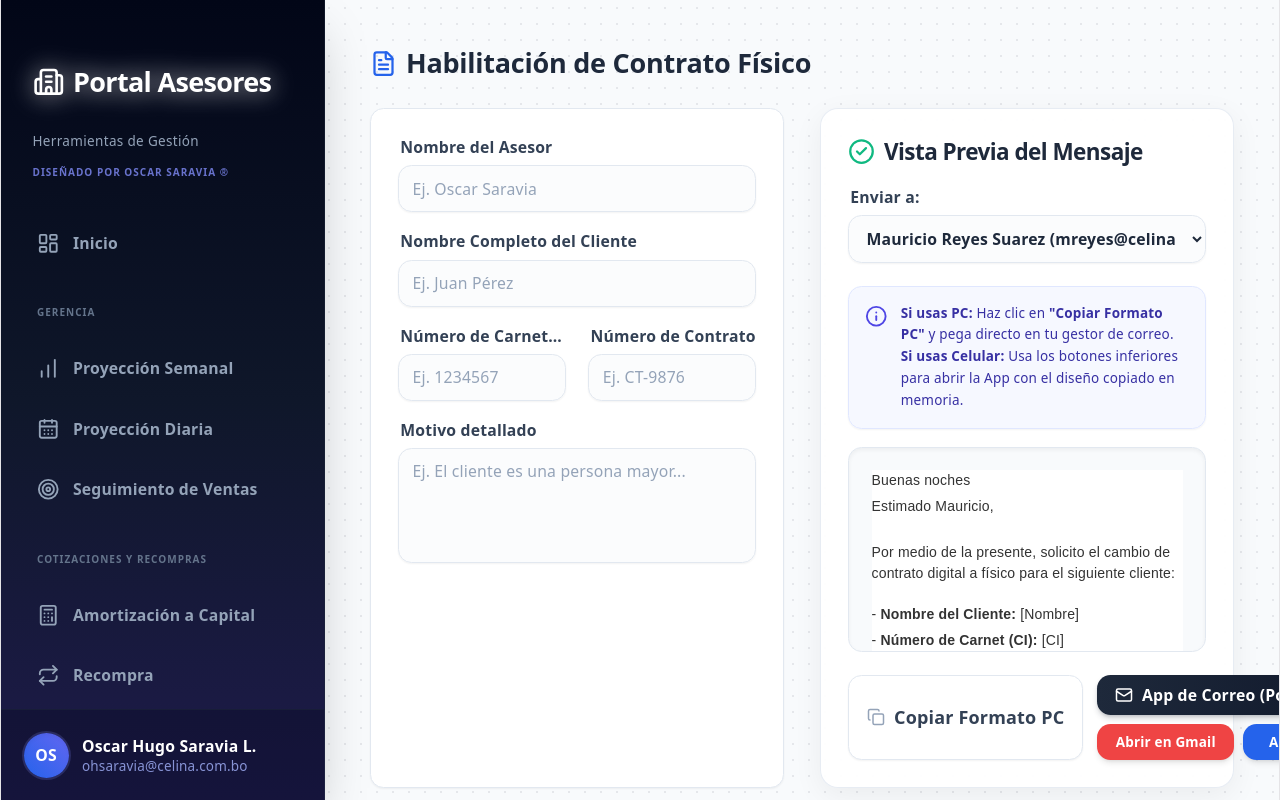
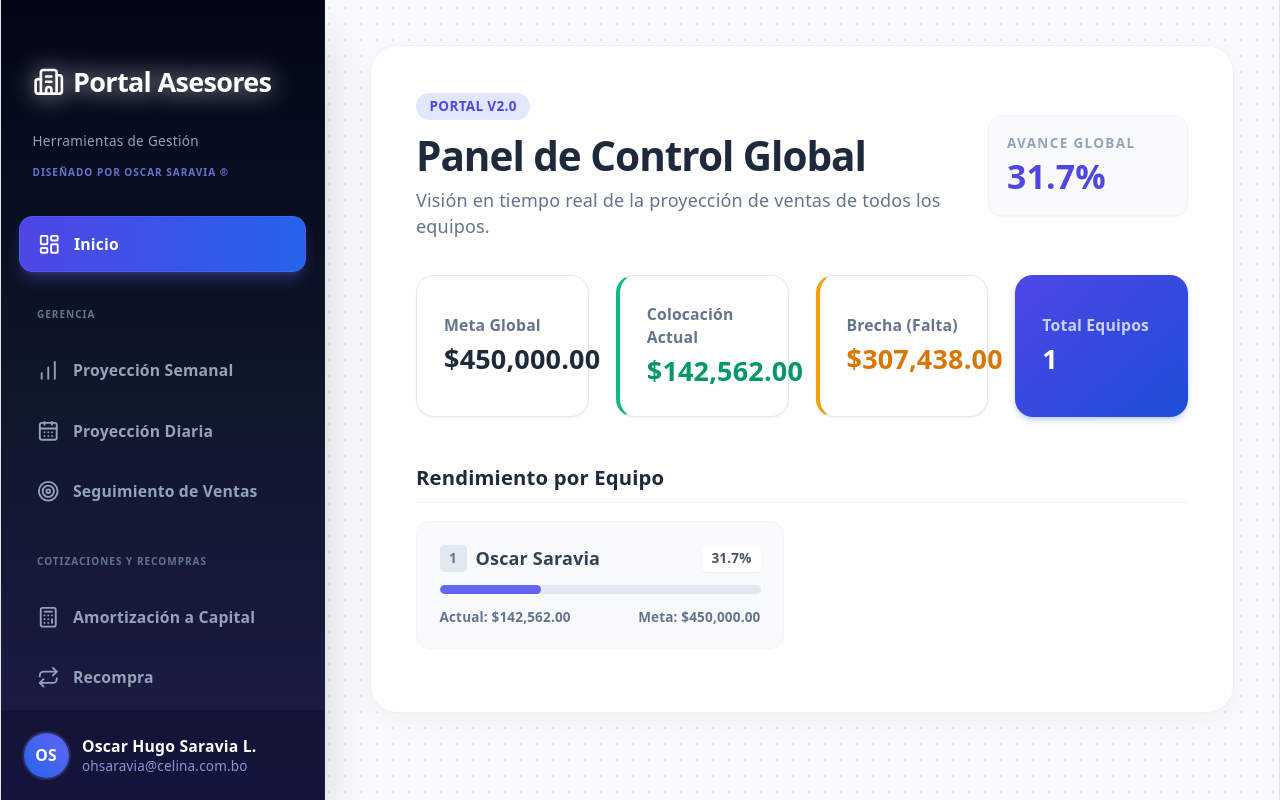
Before and after one commit to huguitoadm-OHSL/portal-celina, a React (Vite) app: page / in a window 1280 px wide. Built offline with nearby package versions, Linux system fonts and the light colour scheme.

Commit message:
Update App.jsx

```diff
--- a/src/App.jsx
+++ b/src/App.jsx
@@ -2,16 +2,16 @@ import React, { useState, useEffect } from 'react';
 import { Sidebar } from './components/layout/Sidebar';
 import { MobileHeader } from './components/layout/MobileHeader';
 
-// Importamos las vistas (Irás añadiendo el resto aquí poco a poco)
+// 1. Descomenta el Dashboard
+import Dashboard from './views/Dashboard';
 import ContratoFisico from './views/ContratoFisico';
-// import Dashboard from './views/Dashboard';
 // import Recompra from './views/Recompra';
 
 export default function App() {
-  const [activeTab, setActiveTab] = useState('fisico'); // Empezamos en fisico para probar
+  // 2. Cambiamos 'fisico' por 'dashboard' para que sea la pantalla principal al entrar
+  const [activeTab, setActiveTab] = useState('dashboard');
   const [isSidebarOpen, setIsSidebarOpen] = useState(false);
 
-  // Mantenemos la limpieza de estilos globales del body
   useEffect(() => {
     const root = document.getElementById('root');
     if (root) {
@@ -25,11 +25,11 @@ export default function App() {
     document.body.style.display = 'block';
   }, []);
 
-  // Nuestro "Enrutador" interno
   const renderContent = () => {
     switch (activeTab) {
+      // 3. Activamos el caso dashboard
+      case 'dashboard': return <Dashboard />;
       case 'fisico': return <ContratoFisico />;
-      // case 'dashboard': return <Dashboard />;
       // case 'recompra': return <Recompra />;
 
       default:
@@ -44,23 +44,19 @@ export default function App() {
 
   return (
     <div className="min-h-screen bg-[#f8fafc] bg-[radial-gradient(#e5e7eb_1px,transparent_1px)] [background-size:16px_16px] flex flex-col md:flex-row font-sans selection:bg-indigo-100 selection:text-indigo-900 overflow-hidden">
-
       <MobileHeader onMenuClick={() => setIsSidebarOpen(true)} />
-
       <Sidebar
         activeTab={activeTab}
         setActiveTab={setActiveTab}
         isOpen={isSidebarOpen}
         closeSidebar={() => setIsSidebarOpen(false)}
-        setSupervisorDestino={() => {}} // Lo pasaremos luego al Dashboard si hace falta
+        setSupervisorDestino={() => {}}
       />
-
       <div className="flex-1 overflow-auto p-4 md:p-8 lg:p-10 w-full h-[calc(100vh-72px)] md:h-screen">
         <div className="max-w-[1600px] mx-auto w-full pb-10">
           {renderContent()}
         </div>
       </div>
-
     </div>
   );
 }
```
